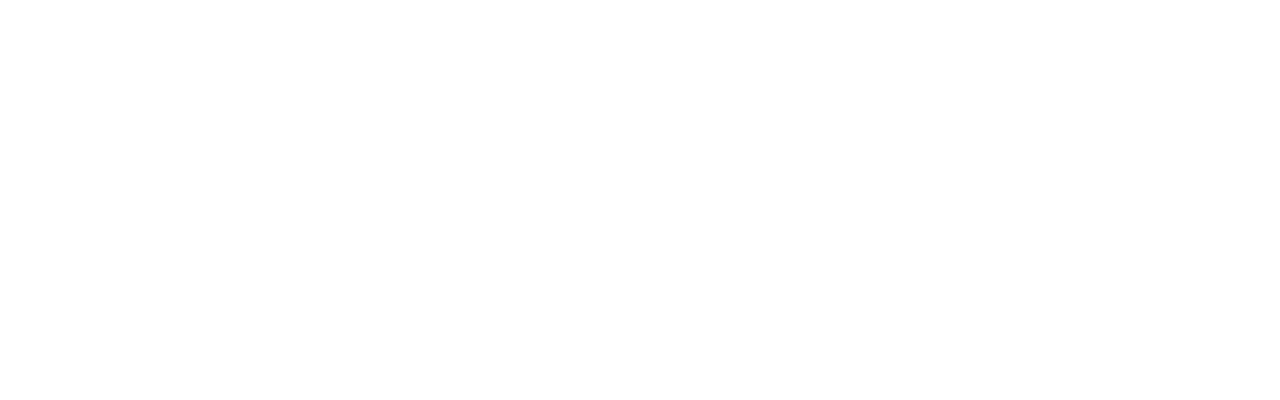
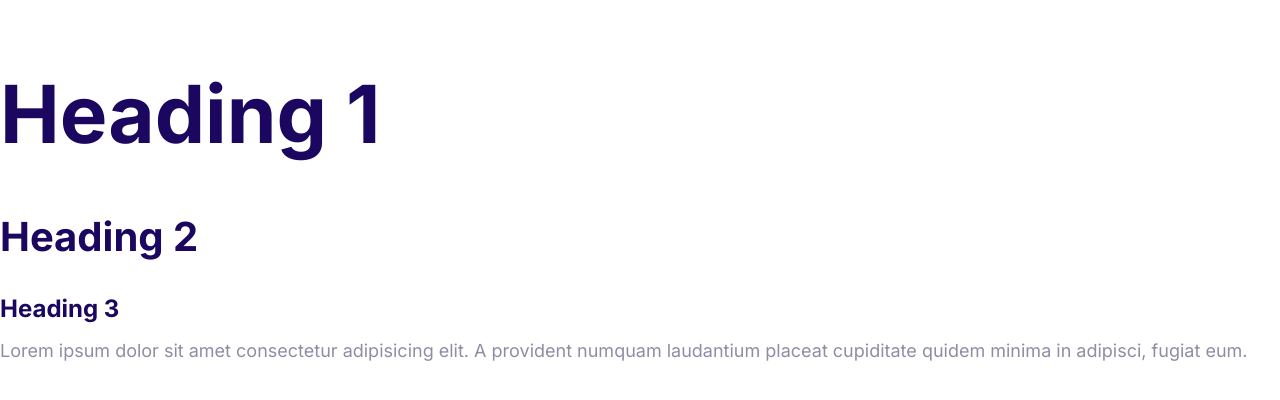
Before and after one commit to GrnPero/moshify, a plain HTML site: page index.html in a window 1280 px wide. Drawn offline with Linux system fonts and the light colour scheme.

Commit message:
Added font styles

```diff
--- a/css/styles.css
+++ b/css/styles.css
@@ -5,3 +5,53 @@
     --headings-color: #1b0760;
     --body-color: #918ca4
 }
+
+html {
+    font-size: 62.5%;
+}
+
+body {
+    font-family: Inter, Arial, Helvetica, sans-serif;
+    font-size: 2.4rem;
+    line-height: 1.5;
+    color: var(--body-color);
+}
+
+h1, h2, h3 {
+    color: var(--headings-color);
+    margin-bottom: 1rem;
+}
+
+h1 {
+    font-size: 7rem;
+}
+
+h2 {
+    font-size: 4rem;
+}
+
+h3 {
+    font-size: 3rem;
+}
+
+p {
+    margin-top: 0;
+}
+
+@media screen and (min-width: 1024px) {
+    body {
+        font-size: 1.8rem;
+    }
+
+    h1 {
+        font-size: 8rem;
+    }
+
+    h2 {
+        font-size: 4rem;
+    }
+
+    h3 {
+        font-size: 2.4rem;
+    }
+}
--- a/index.html
+++ b/index.html
@@ -4,8 +4,23 @@
     <meta charset="UTF-8" />
     <meta name="viewport" content="width=device-width, initial-scale=1.0" />
     <title>Document</title>
+    <link rel="preconnect" href="https://fonts.googleapis.com" />
+    <link rel="preconnect" href="https://fonts.gstatic.com" crossorigin />
+    <link
+      href="https://fonts.googleapis.com/css2?family=Inter:wght@400;700&family=Open+Sans:wght@400;700&family=Roboto:wght@700&display=swap"
+      rel="stylesheet"
+    />
     <link rel="stylesheet" href="css/normalize.css" />
     <link rel="stylesheet" href="css/styles.css" />
   </head>
-  <body></body>
+  <body>
+    <h1>Heading 1</h1>
+    <h2>Heading 2</h2>
+    <h3>Heading 3</h3>
+    <p>
+      Lorem ipsum dolor sit amet consectetur adipisicing elit. A provident
+      numquam laudantium placeat cupiditate quidem minima in adipisci, fugiat
+      eum.
+    </p>
+  </body>
 </html>
```
